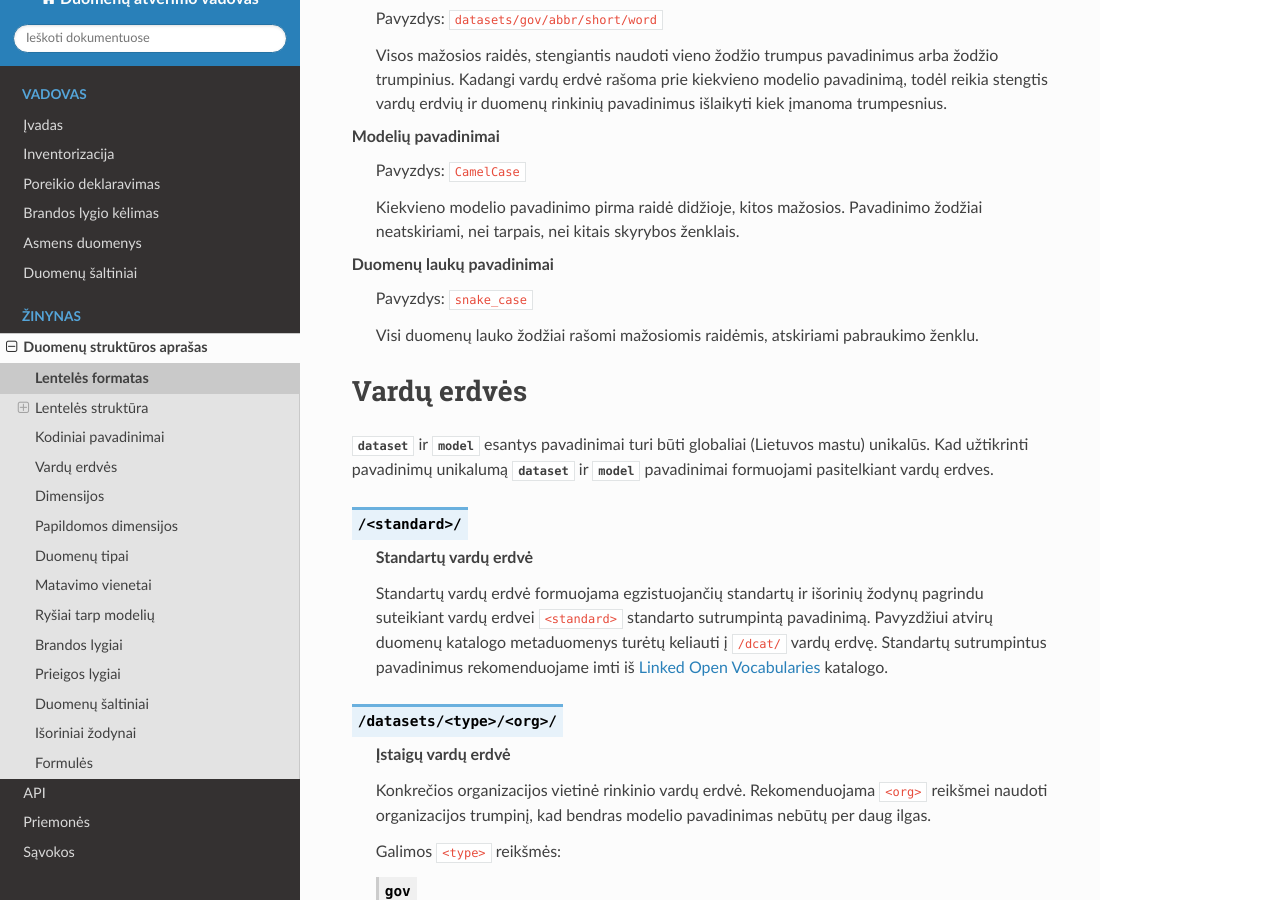
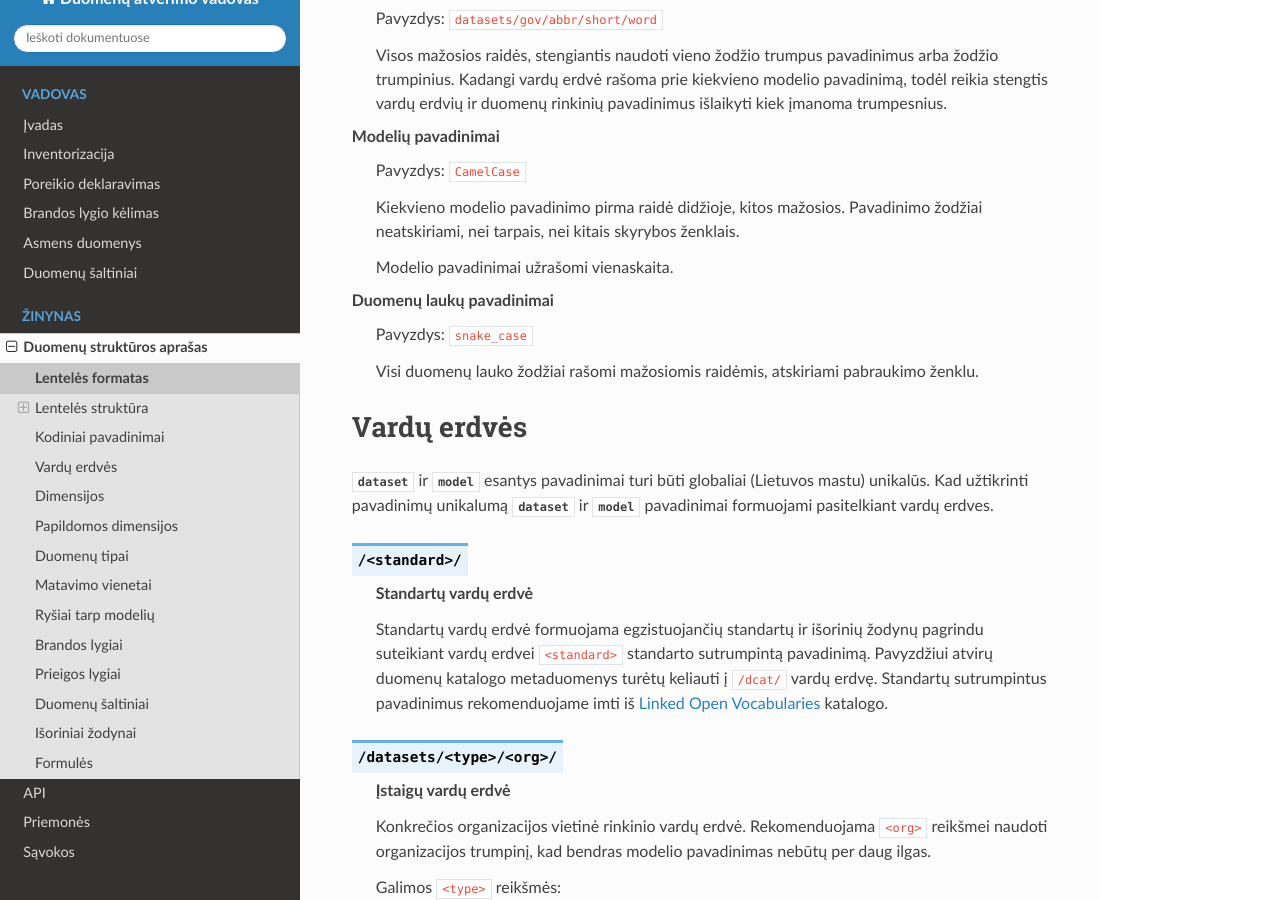
Before and after one commit to atviriduomenys/manifest, a Sphinx documentation site: the page built from docs/dsa/formatas.rst, in a window 1280 px wide and 900 px high, scrolled down 3284 px. Built offline with Sphinx 7.4.7 and the Read the Docs theme 2.0.0, drawn with Linux system fonts in a browser that asks for light colours; pages that are not in the unit, such as notebooks, are missing from menus.

Commit message:
Add requirement that model names must be singular

```diff
--- a/docs/dsa/formatas.rst
+++ b/docs/dsa/formatas.rst
@@ -189,6 +189,8 @@ Modelių pavadinimai
     Kiekvieno modelio pavadinimo pirma raidė didžioje, kitos mažosios.
     Pavadinimo žodžiai neatskiriami, nei tarpais, nei kitais skyrybos ženklais.
 
+    Modelio pavadinimai užrašomi vienaskaita.
+
 Duomenų laukų pavadinimai
     Pavyzdys: `snake_case`
 
```
